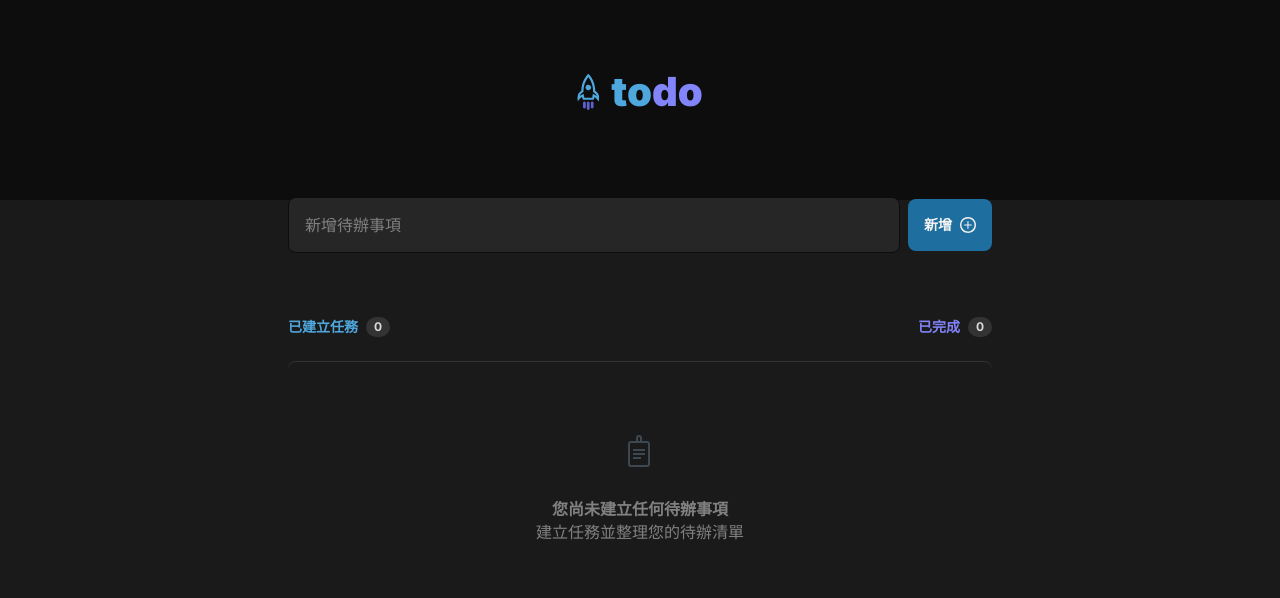
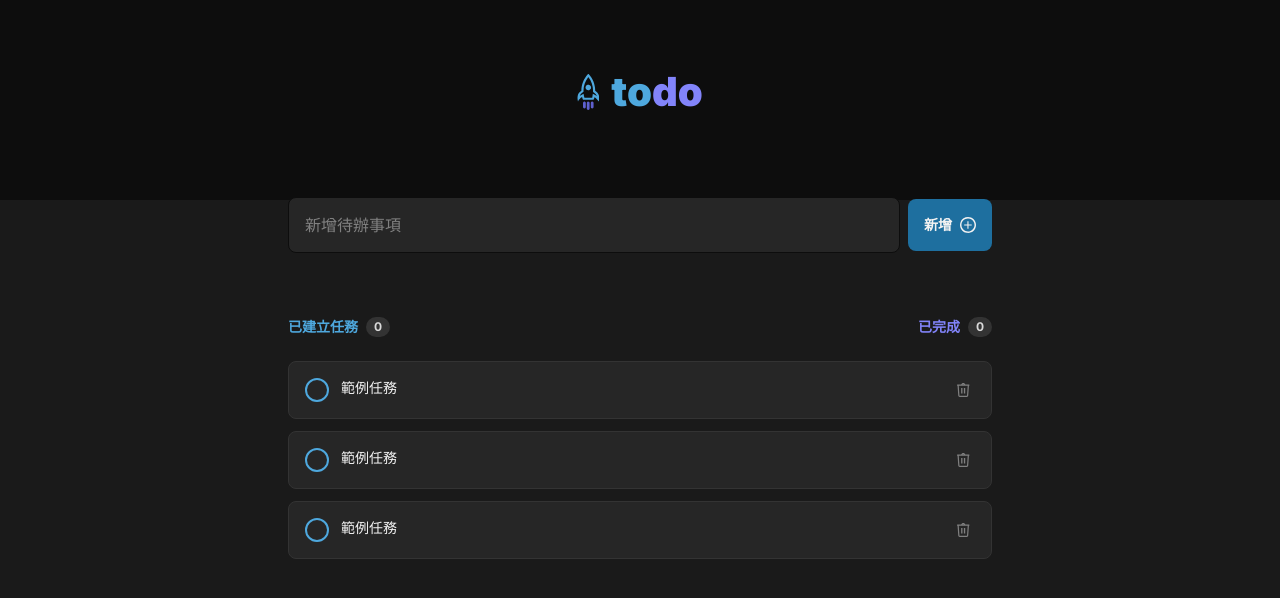
Before and after one commit to johnsonchen3669/angular-demo-todo, an Angular app: page / in a window 1280 px wide. Shown: the top 598 px of the page. Built offline with nearby package versions, Linux system fonts and the light colour scheme.

Commit message:
day 12 for 練習

```diff
--- a/src/app/add-todo/add-todo.component.ts
+++ b/src/app/add-todo/add-todo.component.ts
@@ -5,7 +5,7 @@ import { ITodoItem } from '../todo-list/todo-item/todo-item.model';
   selector: 'app-add-todo',
   standalone: false,
   templateUrl: './add-todo.component.html',
-  styleUrl: './add-todo.component.css'
+  styleUrl: './add-todo.component.css',
 })
 export class AddTodoComponent {
   tempArr: ITodoItem[] = [];
@@ -14,7 +14,7 @@ export class AddTodoComponent {
     const newTodo: ITodoItem = {
       id: Date.now(),
       text: '待辦清單',
-      completed: false
+      completed: false,
     };
     this.tempArr.push(newTodo);
     console.log(this.tempArr);
--- a/src/app/app.ts
+++ b/src/app/app.ts
@@ -7,7 +7,11 @@ import { Component } from '@angular/core';
   standalone: false,
 })
 export class App {
-  todoList = [];
+  todoList = [
+    { id: 1, text: '學習 Angular', completed: false },
+    { id: 2, text: '建立待辦清單應用程式', completed: true },
+    { id: 3, text: '測試應用程式', completed: false },
+  ];
   get todoListCount() {
     return this.todoList.length;
   }
--- a/src/app/todo-list/todo-item/todo-item.component.html
+++ b/src/app/todo-list/todo-item/todo-item.component.html
@@ -1,4 +1,3 @@
-<li class="group/task">
 <div
   class="flex items-start gap-3 p-4 rounded-lg border border-gray-400 bg-gray-500 group-[.completed]/task:border-gray-500 group-[.completed]/task:bg-gray-500"
 >
@@ -42,4 +41,3 @@
     </svg>
   </button>
 </div>
-</li>
--- a/src/app/todo-list/todo-item/todo-item.component.ts
+++ b/src/app/todo-list/todo-item/todo-item.component.ts
@@ -1,7 +1,7 @@
 import { Component } from '@angular/core';
 
 @Component({
-  selector: 'app-todo-item',
+  selector: '[appTodoItem]',
   standalone: false,
   templateUrl: './todo-item.component.html',
   styleUrl: './todo-item.component.css',
--- a/src/app/todo-list/todo-list.component.html
+++ b/src/app/todo-list/todo-list.component.html
@@ -1,3 +1,3 @@
 <ul class="flex flex-col gap-3">
-  <app-todo-item></app-todo-item>
+    <li class="group/task" appTodoItem *ngFor="let task of tasks; trackBy: trackByFn"></li>
 </ul>
--- a/src/app/todo-list/todo-list.component.ts
+++ b/src/app/todo-list/todo-list.component.ts
@@ -1,4 +1,5 @@
 import { Component } from '@angular/core';
+import { ITodoItem } from './todo-item/todo-item.model';
 
 @Component({
   selector: 'app-todo-list',
@@ -6,4 +7,13 @@ import { Component } from '@angular/core';
   templateUrl: './todo-list.component.html',
   styleUrl: './todo-list.component.css',
 })
-export class TodoListComponent {}
+export class TodoListComponent {
+  tasks = [
+    { id: 1, text: '學習 Angular', completed: false },
+    { id: 2, text: '建立待辦清單應用程式', completed: true },
+    { id: 3, text: '測試應用程式', completed: false },
+  ];
+  trackByFn(index: number, item: ITodoItem) {
+    return item.id;
+  }
+}
```
Lines whose indentation alone changed are shown as unchanged.
